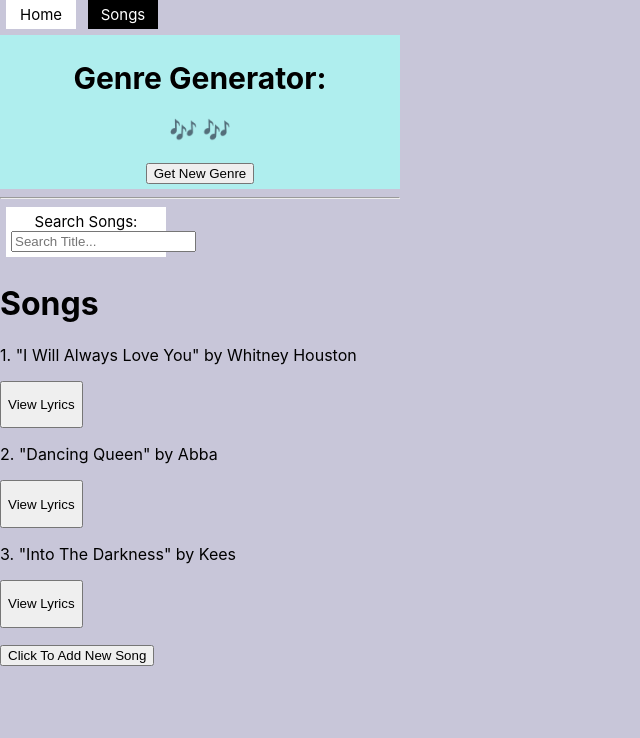
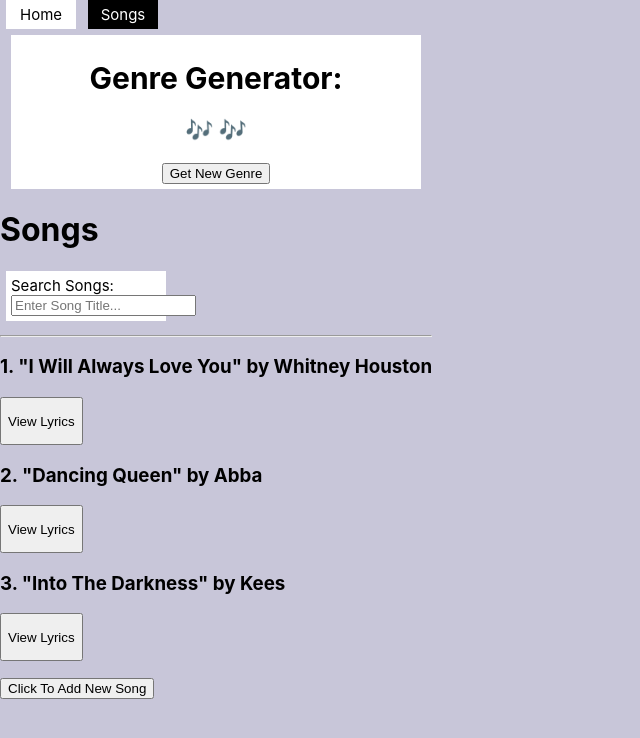
Before and after one commit to ChristinaKozi/p2-final, a React (Create React App) app: page /songs in a window 1280 px wide. Shown: the top 738 px of the page, without its empty margins (0-640 px from the left). Built offline with nearby package versions, Linux system fonts and the light colour scheme; no server answers; data requests are answered from the project's data file.

Commit message:
adds css

```diff
--- a/src/components/Lyrics.js
+++ b/src/components/Lyrics.js
@@ -9,7 +9,7 @@ function Lyrics({ lyrics }) {
 
     return (
         <>
-            {showLyrics? <> <p className="lyrics">Lyrics:</p> <p className="lyrics">{lyrics}</p> </> : null}
+            {showLyrics? <> <p>Lyrics:</p> <p className="lyrics">{lyrics}</p> </> : null}
             <button onClick={handleClick}>
                 {showLyrics? <p>Hide Lyrics</p> : <p>View Lyrics</p>}
                 </button>
--- a/src/components/Search.css
+++ /dev/null
@@ -1,31 +0,0 @@
-.search {
-    display: inline-block;
-    box-sizing: border-box;
-    width: 160px;
-    padding: 5px;
-    margin: 0 6px 6px;
-    background: white;
-    text-decoration: none;
-    text-align: center;
-    font-size: min(10vw, 15px) ;
-    color: black;
-}
-
-.genre {
-    display: block;
-    box-sizing: border-box;
-    width: 400px;
-    padding: 5px;
-    margin: 0 auto;
-    background: paleturquoise;
-    text-decoration: none;
-    text-align: center;
-    font-size: min(10vw, 15px) ;
-    color: black;
-}
-
-.lyrics {
-    background: lightblue;
-    text-decoration: none;
-    text-align: center;
-}
--- a/src/components/Search.js
+++ b/src/components/Search.js
@@ -1,5 +1,4 @@
 import React from "react";
-import './Search.css'
 
 function Search({ searchTerm,onSearch }) {
     return (
@@ -8,7 +7,7 @@ function Search({ searchTerm,onSearch }) {
             <input
                 type="text"
                 id="search"
-                placeholder="Search Title..."
+                placeholder="Enter Song Title..."
                 value={searchTerm}
                 onChange={(e)=>onSearch(e.target.value)}>
             </input>
--- a/src/components/SongCard.js
+++ b/src/components/SongCard.js
@@ -6,7 +6,7 @@ function SongCard({ song }){
 
     return (
         <article>
-            <p>  {id}. "{title}" by {artist}</p>
+            <h3>  {id}. "{title}" by {artist}</h3>
             <Lyrics lyrics={lyrics}/>
         </article>
     )
--- a/src/index.css
+++ b/src/index.css
@@ -14,3 +14,40 @@ code {
   font-family: source-code-pro, Menlo, Monaco, Consolas, 'Courier New',
     monospace;
 }
+
+.search {
+  display: inline-block;
+  box-sizing: border-box;
+  width: 160px;
+  padding: 5px;
+  margin: 0 6px 6px;
+  background: white;
+  text-decoration: none;
+  text-align: left;
+  font-size: min(10vw, 15px) ;
+  color: black;
+}
+
+.genre {
+  display: block;
+  width: 400px;
+  padding: 5px;
+  margin: 0 auto;
+  background: white;
+  text-decoration: none;
+  text-align: center;
+  font-size: min(10vw, 15px) ;
+  color: black;
+}
+
+.lyrics {
+  background: white;
+  text-decoration: none;
+  text-align: center;
+}
+
+.textbox {
+  background: white;
+  text-decoration: none;
+  text-align: left;
+}
--- a/src/pages/Home.js
+++ b/src/pages/Home.js
@@ -11,7 +11,7 @@ function Home() {
             <h1>Home</h1>
             <hr />
             <h2>Welcome to Genre Garage Band Practice!</h2>
-            <p>To begin, click on the Songs tab above where you will find the Genre Generator.
+            <p className="textbox">To begin, click on the Songs tab above where you will find the Genre Generator.
                 There you will be provided with a genre which you can apply to a song of your choice from your song list and transform the style during practice. If you're feeling inspired, you can stretch your creative muscles and write a new song using the generated genre!
             </p>
         </div>
--- a/src/pages/Songs.js
+++ b/src/pages/Songs.js
@@ -47,9 +47,9 @@ function Songs() {
                 <NavBar />
             </header>
             <Genre genre={genre} handleClick={handleClick}/>
+            <h1>Songs</h1>
+            <Search searchTerm={searchTerm} onSearch={handleSearch} />
             <hr />
-            <Search searchTerm={searchTerm} onSearch={handleSearch} />
-            <h1>Songs</h1>
             {songList}
             <p>
                 <Link to={`/song/new`}>
```
